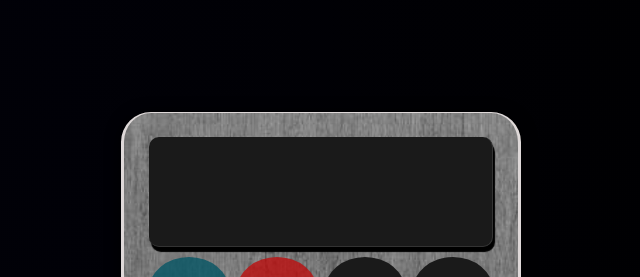
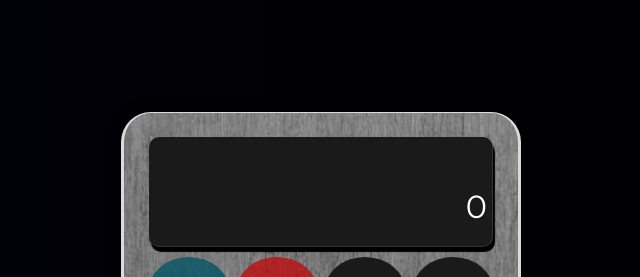
Before and after one commit to Meldy2503/altschool-calculator, a React (Vite) app: page / in a window 1280 px wide. Shown: the top 277 px of the page, without its empty margins (319-959 px from the left). Built offline with nearby package versions, Linux system fonts and the light colour scheme.

Commit message:
refactor: modify code

```diff
--- a/src/components/Calculator.jsx
+++ b/src/components/Calculator.jsx
@@ -86,7 +86,7 @@ const Calculator = () => {
           <Previous>
             {previous} {operations}
           </Previous>
-          <Current>{current}</Current>
+          <Current>{current === "" && previous === "" ? "0" : current}</Current>
         </Screen>
         <Button clear onClick={clearScreenHandler}>
           AC
```
